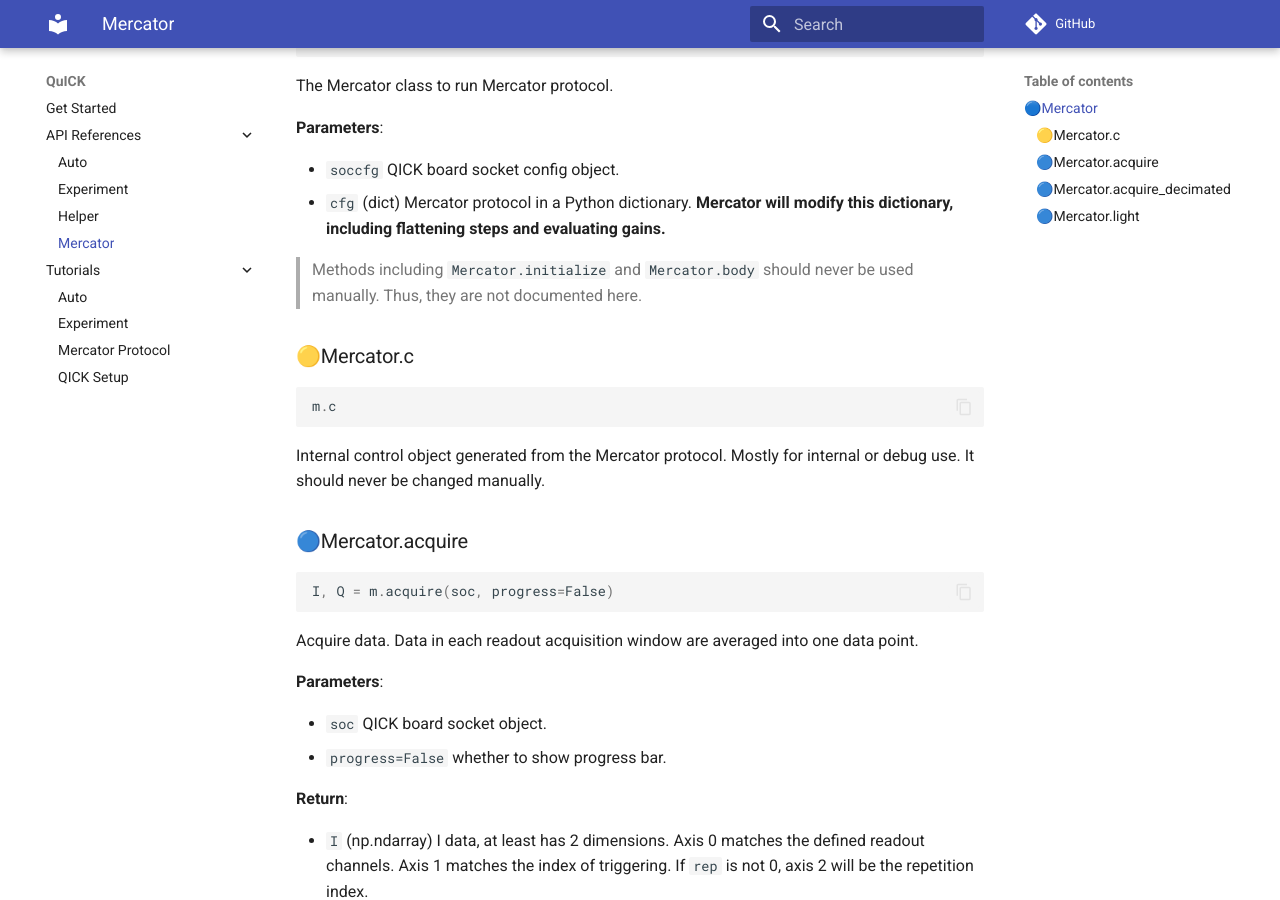
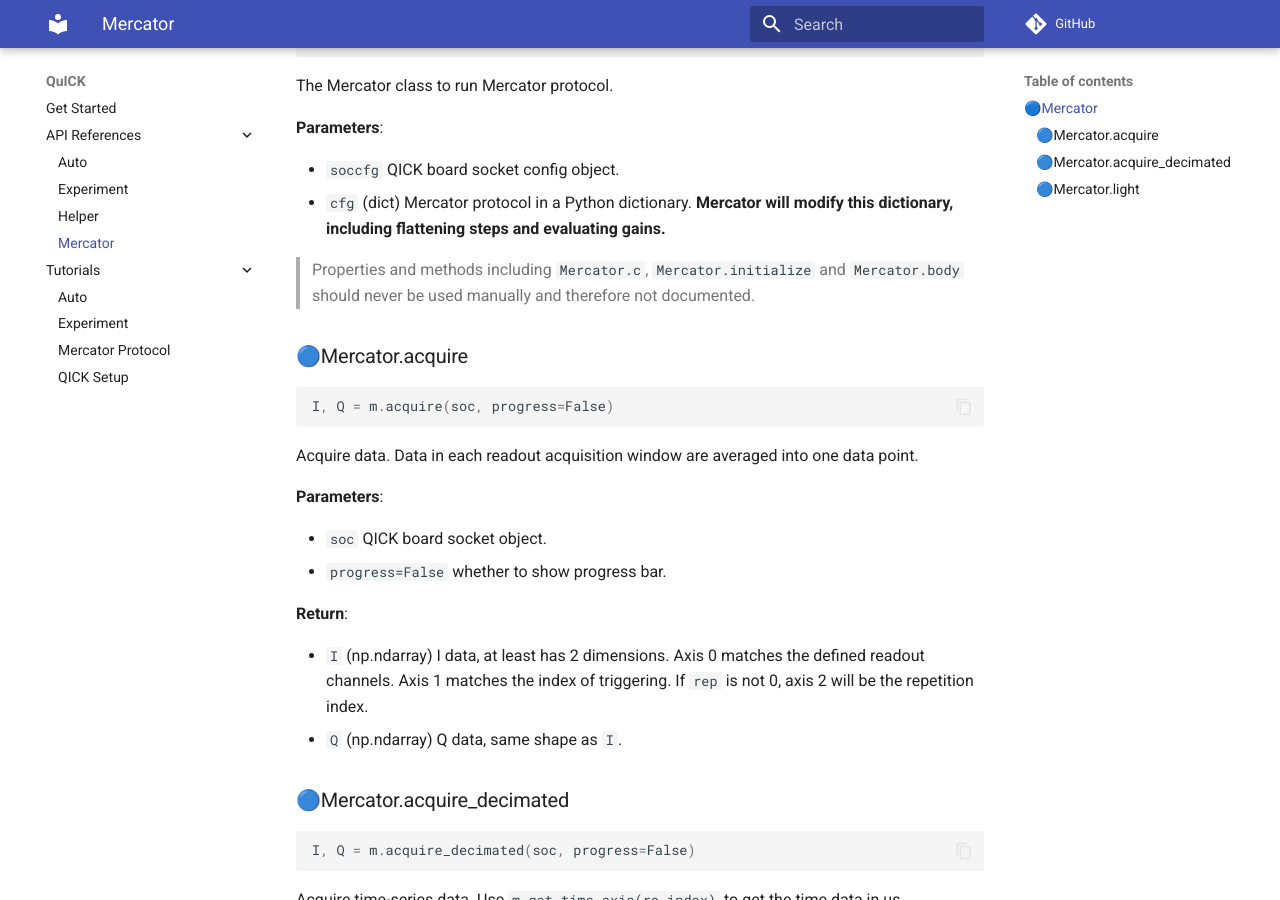
Before and after one commit to clelandlab/quick, an MkDocs documentation site: the page built from docs/API References/mercator.md, in a window 1280 px wide and 900 px high, scrolled down 362 px. Built offline with MkDocs 1.6.1 and Material for MkDocs 9.7.7, drawn with Linux system fonts in a browser that asks for light colours; comment, search, counter and statistics services are not loaded.

````diff
--- a/docs/API References/mercator.md
+++ b/docs/API References/mercator.md
@@ -19,15 +19,7 @@ The Mercator class to run Mercator protocol.
 - `soccfg` QICK board socket config object.
 - `cfg` (dict) Mercator protocol in a Python dictionary. **Mercator will modify this dictionary, including flattening steps and evaluating gains.**
 
-> Methods including `Mercator.initialize` and `Mercator.body` should never be used manually. Thus, they are not documented here.
-
-### 🟡Mercator.c
-
-```python
-m.c
-```
-
-Internal control object generated from the Mercator protocol. Mostly for internal or debug use. It should never be changed manually.
+> Properties and methods including `Mercator.c`, `Mercator.initialize` and `Mercator.body` should never be used manually and therefore not documented.
 
 ### 🔵Mercator.acquire
 
````
Also changed, not shown: docs/API References/helper.md (+2 -3 lines), 1 other file.
